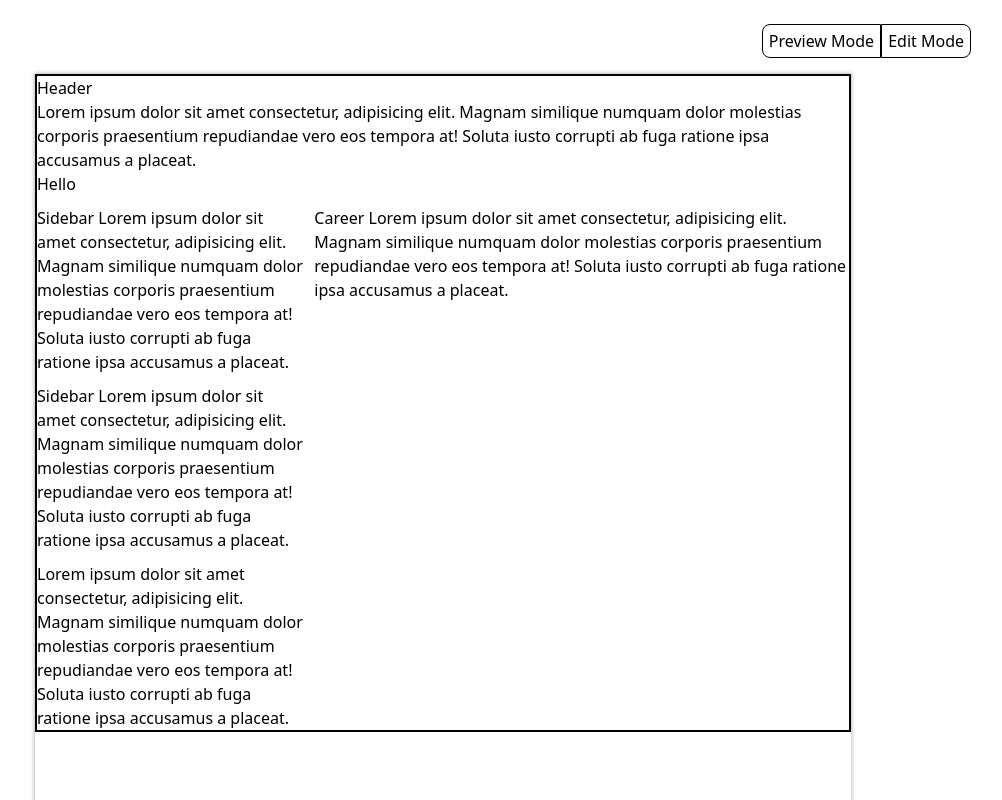
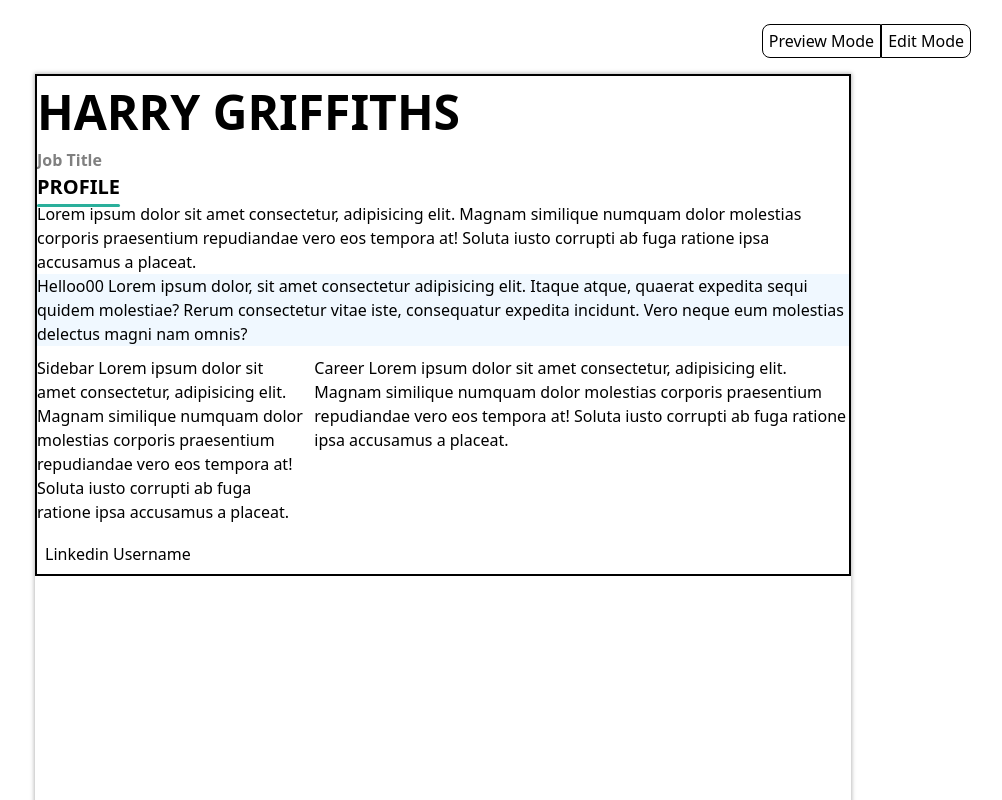
Before and after one commit to Mavrik-jnr/CV-builder, a React (Create React App) app: page / in a window 1280 px wide. Shown: the top 800 px of the page, without its empty margins (197-1199 px from the left). Built offline with nearby package versions, Linux system fonts and the light colour scheme.

Commit message:
Add Header styles h1~h3

```diff
--- a/package.json
+++ b/package.json
@@ -3,6 +3,7 @@
   "version": "0.1.0",
   "private": true,
   "dependencies": {
+    "@mui/icons-material": "^5.10.9",
     "@testing-library/jest-dom": "^5.16.5",
     "@testing-library/react": "^13.4.0",
     "@testing-library/user-event": "^13.5.0",
--- a/src/components/atomic/ContactInfo.js
+++ b/src/components/atomic/ContactInfo.js
@@ -0,0 +1,13 @@
+import React, { Component } from "react";
+import Input from "./Input";
+import "./styles/ContactInfo.css";
+
+export default class ContactInfo extends Component {
+  render() {
+    return (
+      <div>
+        <Input className="omo">Linkedin Username</Input>
+      </div>
+    );
+  }
+}
--- a/src/components/atomic/Input.js
+++ b/src/components/atomic/Input.js
@@ -37,8 +37,9 @@ export class Input extends Component {
         onClick={this.edit}
         contentEditable={this.state.contentEditable}
         suppressContentEditableWarning={true}
+        className={`inputElement  ${this.props.className}`}
       >
-        Hello
+        {this.props.children}
       </div>
     );
   }
--- /dev/null
+++ b/src/components/atomic/styles/ContactInfo.css
@@ -0,0 +1,5 @@
+.omo {
+  background-color: white;
+  cursor: pointer;
+  padding: 8px;
+}
--- a/src/components/atomic/styles/Input.css
+++ b/src/components/atomic/styles/Input.css
@@ -0,0 +1,9 @@
+.inputElement {
+  background-color: aliceblue;
+  cursor: pointer;
+}
+.inputElement:hover {
+  box-sizing: border-box;
+  border: 2px solid rgb(105, 103, 103);
+  /* box-shadow: 2px 2px 8px 1px; */
+}
--- a/src/components/section/Header.js
+++ b/src/components/section/Header.js
@@ -13,14 +13,22 @@ export class Header extends Component {
   render() {
     return (
       <header>
-        Header
+        <h1>harry Griffiths</h1>
+        <h3>Job Title</h3>
+        <h2>profile</h2>
+
         <p>
           Lorem ipsum dolor sit amet consectetur, adipisicing elit. Magnam
           similique numquam dolor molestias corporis praesentium repudiandae
           vero eos tempora at! Soluta iusto corrupti ab fuga ratione ipsa
           accusamus a placeat.
         </p>
-        <Input limit={10} />
+        <Input>
+          Helloo00 Lorem ipsum dolor, sit amet consectetur adipisicing elit.
+          Itaque atque, quaerat expedita sequi quidem molestiae? Rerum
+          consectetur vitae iste, consequatur expedita incidunt. Vero neque eum
+          molestias delectus magni nam omnis?
+        </Input>
       </header>
     );
   }
--- a/src/components/section/Sidebar.js
+++ b/src/components/section/Sidebar.js
@@ -1,4 +1,5 @@
 import React, { Component } from "react";
+import ContactInfo from "../atomic/ContactInfo";
 import "./styles/Sidebar.css";
 export class Sidebar extends Component {
   render() {
@@ -11,18 +12,7 @@ export class Sidebar extends Component {
             repudiandae vero eos tempora at! Soluta iusto corrupti ab fuga
             ratione ipsa accusamus a placeat.
           </p>
-          <p>
-            Sidebar Lorem ipsum dolor sit amet consectetur, adipisicing elit.
-            Magnam similique numquam dolor molestias corporis praesentium
-            repudiandae vero eos tempora at! Soluta iusto corrupti ab fuga
-            ratione ipsa accusamus a placeat.
-          </p>
-          <p>
-            Lorem ipsum dolor sit amet consectetur, adipisicing elit. Magnam
-            similique numquam dolor molestias corporis praesentium repudiandae
-            vero eos tempora at! Soluta iusto corrupti ab fuga ratione ipsa
-            accusamus a placeat.
-          </p>
+          <ContactInfo />
         </aside>
       </>
     );
--- a/src/styles/index.css
+++ b/src/styles/index.css
@@ -1,24 +1,53 @@
 @import "~sanitize.css";
 @import "~sanitize.css/forms.css";
 @import "~sanitize.css/typography.css";
+@import url("https://fonts.googleapis.com/css2?family=Inter:wght@400;500;600;700&display=swap");
 
 body {
   min-height: 200vh;
+  font-family: "Inter" sans-serif;
+}
+h1 {
+  font-size: 48px;
+  line-height: 1.5;
+  text-transform: uppercase;
+  margin: 0;
 }
 
-input[type="text"] {
+h2 {
+  font-size: 20px;
+  line-height: 1.5;
+  position: relative;
+  width: fit-content;
+  text-transform: uppercase;
+}
+h2::after {
+  content: "";
+  display: block;
+  width: 100%;
+  position: absolute;
+  bottom: -5px;
+  height: 3px;
+  border-radius: 8px;
+  background-color: rgb(42, 175, 155);
+}
+
+h3 {
+  font-size: 16px;
+  color: gray;
+}
+/* The input element route */
+
+/* input[type="text"] {
   border: none;
   overflow: visible;
   padding: 0;
-  /* font-size: 24px; */
   width: 100%;
 }
 
 textarea {
-  /* border: none; */
   width: 100%;
   padding: 0;
   margin: 0;
   overflow: hidden;
-  /* height: 50px; */
-}
+} */
```
Also changed, not shown: 1 other file (tests, documents, lock files or other folders).
